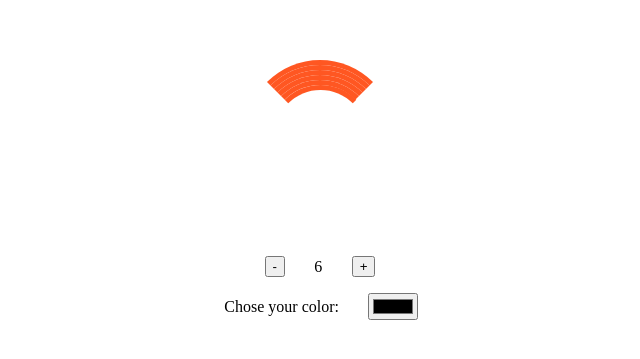
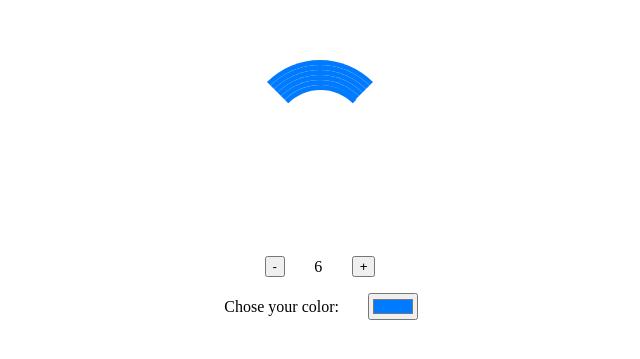
Before and after one commit to colyud/loader, a plain HTML site: page index.html in a window 1280 px wide. Shown: the part 225-584 px from the top of the page, without its empty margins (320-960 px from the left). Drawn offline with Linux system fonts and the light colour scheme.

Commit message:
add custom color

```diff
--- a/index.html
+++ b/index.html
@@ -30,7 +30,7 @@
                 </div>
                 <div class="color">
                     <p>Chose your color:</p>
-                    <input class="colorPicker" type="color" />
+                    <input class="colorPicker" type="color" value="#007bff" />
                 </div>
             </div>
         </div>
--- a/style.css
+++ b/style.css
@@ -21,7 +21,7 @@ body {
     width: calc(100% - 9.9px);
     height: calc(100% - 9.9px);
     border: 5px solid transparent;
-    border-top-color: #ff5722;
+    border-top-color: #007bff;
     border-radius: 50%;
     -webkit-animation: spin 5s cubic-bezier(0.17, 0.49, 0.96, 0.76) infinite;
     animation: spin 5s cubic-bezier(0.17, 0.49, 0.96, 0.76) infinite;
```
